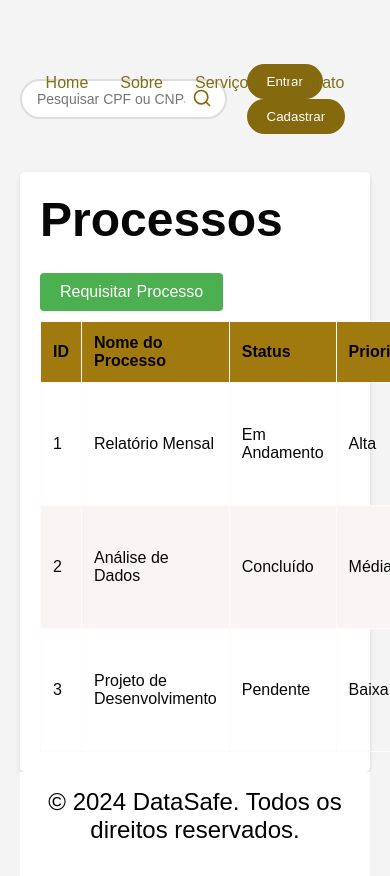
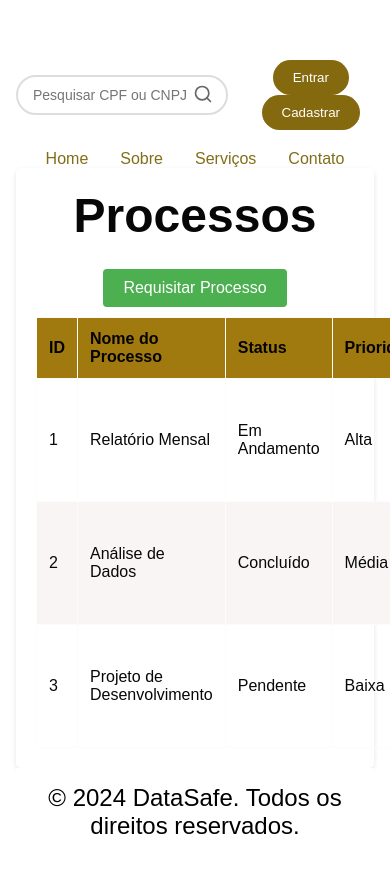
Before and after one commit to ThonyZD/Site, a website: page processos.html in a window 390 px wide. Shown: the part 110-986 px from the top of the page. Drawn offline with Linux system fonts and the light colour scheme.

Commit message:
06/12/2024 - 15:00h

```diff
--- /dev/null
+++ b/styleArtigos.css
@@ -0,0 +1,181 @@
+/*estilos gerais*/
+*{
+    margin: 0;
+    padding: 0;
+    box-sizing: border-box;
+    font-family: arial,sans-serif;
+}
+
+body {
+    background-color: #f4f4f4;
+}
+
+nav a:hover {
+    background-color: #555;
+}
+
+/*seção Hero*/
+
+.hero {
+    background-color: #ffffff;
+    color: #fafafa;
+    padding: 1rem 1rem;
+    text-align: center;
+    box-shadow: 0 2px 4px rgba(0, 0, 0, 0.1);
+}
+
+.projust1 {
+    position: relative;
+    top: -5px;
+    left: auto;
+    width: 250px;
+    height: 130px;
+    margin-right: 5px;
+    right: 550px;
+}
+
+.search-container {
+    position: relative;
+    top: -110px;
+    left: 10px;
+    display: flex;
+    align-items: center;
+    justify-content: center;
+    gap: 20px;
+    margin: 20px 0;
+}
+
+.search-wrapper {
+    position: relative;
+    display: flex;
+    align-items: center;
+    width: 300px;
+}
+
+.search-input {
+    width: 100%;
+    padding: 10px 40px 10px 15px;
+    border: 2px solid #ddd;
+    border-radius: 25px;
+    font-size: 14px;
+    transition: all 0.3s ease;
+    outline: none;
+}
+
+.search-button {
+    position: absolute;
+    right: 10px;
+    background: none;
+    border: none;
+    cursor: pointer;
+    padding: 5px;
+}
+
+.search-icon {
+    width: 20px;
+    height: 20px;
+    color: #666;
+    transition: color 0.3s ease;
+}
+
+.search-button:hover .search-icon {
+    color: #85690f;
+}
+/*Estilos para os botões do header*/
+.header-buttons {
+    display: flex;
+    gap: 10px;
+}
+
+.header-buttons a {
+    text-decoration: none;
+}
+
+.header-buttons button {
+    padding: 10px 20px;
+    border: none;
+    border-radius: 25px;
+    background-color: #85690f;
+    color: white;
+    cursor: pointer;
+    transition: background-color 0.3s ease;
+}
+
+.header-buttons button:hover {
+    background-color: #85690f;
+}
+
+nav ul {
+    display: flex;
+    justify-content: center;
+    list-style-type: none;
+}
+
+nav ul li {
+    margin: 0 15px;
+}
+
+nav ul li a {
+    text-decoration: none;
+    color: #85690f;;
+    font-weight: bold;
+}
+
+.articles-section {
+    padding: 40px 0;
+}
+
+.articles-section h2 {
+    text-align: center;
+    color: #333;
+    margin-bottom: 30px;
+}
+
+.articles-grid {
+    display: grid;
+    grid-template-columns: repeat(auto-fit, minmax(250px, 1fr));
+    gap: 20px;
+}
+
+.article-card {
+    background-color: white;
+    border-radius: 10px;
+    box-shadow: 0 4px 6px rgba(107, 88, 3, 0.1);
+    overflow: hidden;
+    transition: transform 0.3s ease;
+}
+
+.article-card:hover {
+    transform: scale(1.05);
+}
+
+.article-card img {
+    width: 100%;
+    height: 200px;
+    object-fit: cover;
+}
+
+.article-content {
+    padding: 15px;
+}
+
+.article-content h3 {
+    margin-top: 0;
+    color: #85690f;;
+}
+
+.read-more {
+    display: inline-block;
+    margin-top: 10px;
+    color: #85690f;
+    text-decoration: none;
+    font-weight: bold;
+}
+
+footer {
+    background-color: #ffffff;
+    color: rgb(0, 0, 0);
+    text-align: center;
+    padding: 20px 0;
+    margin-top: 30px;
+}
--- a/stylelesgislação.css
+++ b/stylelesgislação.css
@@ -52,8 +52,8 @@ header {
 }
 
 .search-input:focus {
-    border-color: #85690f;
-    box-shadow: 0 0 5px #85690f;
+    border-color: #007bff;
+    box-shadow: 0 0 5px rgba(0, 0, 0, 0.3);
 }
 
 .search-button {
@@ -68,7 +68,7 @@ header {
 .search-icon {
     width: 20px;
     height: 20px;
-    color: #85690f;
+    color: #666;
     transition: color 0.3s ease;
 }
 
@@ -137,7 +137,7 @@ nav a:hover {
 .cta {
     position: relative;
     top: 20px;
-    background-color: #85690f;
+    background-color: #5c5454;
     color: #85690f;
     padding: 1rem 2rem;
     border: none;
--- a/styleprocessos.css
+++ b/styleprocessos.css
@@ -6,15 +6,18 @@
 }
 
 body {
-    font-family: Arial, sans-serif;
-    margin: 20px;
     background-color: #f4f4f4;
 }
-/* Seção Home */
-.hero2 {
+
+nav a:hover {
+    background-color: #555;
+}
+
+/* Seção Hero */
+.hero {
     background-color: #ffffff;
     color: #fff;
-    padding: 2rem 1rem;
+    padding: 1rem 1rem;
     text-align: center;
 }
 
@@ -22,7 +25,6 @@ body {
     font-size: 3rem;
     margin-bottom: 1rem;
 }
-
 .hero p {
     font-size: 1.5rem;
     margin-bottom: 2rem;
@@ -40,12 +42,16 @@ body {
 
  /* Estilos existentes permanecerão, apenas adicionando os novos */
  .search-container {
+    display: relative;
+    top: -110px;
+    left: 10px;
     display: flex;
     align-items: center;
     justify-content: center;
     gap: 20px;
     margin: 20px 0;
 }
+
 
 .search-wrapper {
     position: relative;
@@ -66,7 +72,7 @@ body {
 
 .search-input:focus {
     border-color: #85690f;
-    box-shadow: 0 0 5px #85690f;
+    box-shadow: 0 0 5px rgba(0, 0, 0, 0.3);
 }
 
 .search-button {
@@ -81,12 +87,12 @@ body {
 .search-icon {
     width: 20px;
     height: 20px;
-    color: #85690f;
+    color: #666;
     transition: color 0.3s ease;
 }
 
 .search-button:hover .search-icon {
-    color: #85690f;
+    color:#85690f;
 }
 
 /* Estilos para os botões do header */
@@ -117,8 +123,7 @@ nav ul {
 
 nav a {
     color: #816e17;
-    position: relative;
-    top: -80px;
+
     text-decoration: none;
     padding: 0.5rem 1rem;
     transition: background-color 0.3s;
@@ -198,3 +203,43 @@ footer {
     padding: 1rem;
     text-align: center;
 }
+/* Button Styles */
+.btn-detalhes {
+    padding: 6px 12px;
+    background-color: #0077cc;
+    color: #fff;
+    border: none;
+    border-radius: 4px;
+    cursor: pointer;
+    transition: background-color 0.3s;
+  }
+
+  .btn-detalhes:hover {
+    background-color: #0056a3;
+  }
+
+  /* Responsive Design */
+  @media (max-width: 768px) {
+    .process-table thead {
+      display: none;
+    }
+
+    .process-table tr {
+      display: block;
+      margin-bottom: 15px;
+      border-bottom: 2px solid #ddd;
+    }
+
+    .process-table td {
+      display: flex;
+      justify-content: space-between;
+      padding: 10px;
+      font-size: 14px;
+    }
+
+    .process-table td:before {
+      content: attr(data-label);
+      font-weight: bold;
+      color: #555;
+    }
+  }
```
